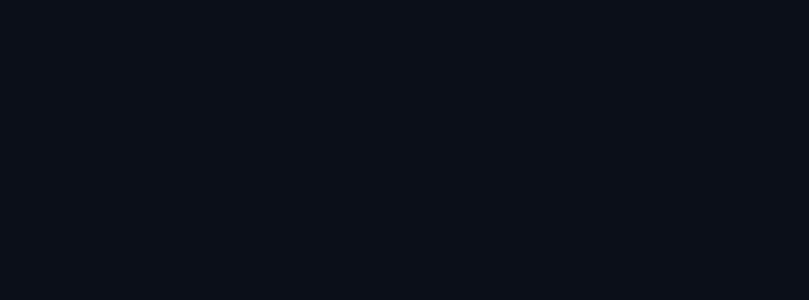
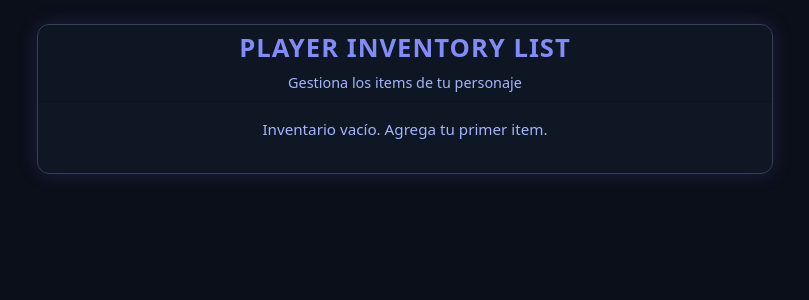
Before and after one commit to zakkdruzer/player-inventory-list, a Vue app: page / in a window 1280 px wide. Shown: the top 300 px of the page, without its empty margins (235-1044 px from the left). Built offline with nearby package versions, Linux system fonts and the light colour scheme.

Commit message:
feat: crear componente base del Player Inventory List

```diff
--- a/src/App.vue
+++ b/src/App.vue
@@ -1,9 +1,9 @@
 <template>
-  <div id="app"></div>
+  <PlayerInventoryList />
 </template>
 
 <script setup>
-// Contenedor base, la lógica irá en componentes.
+import PlayerInventoryList from './components/PlayerInventoryList.vue'
 </script>
 
 <style>
--- /dev/null
+++ b/src/components/PlayerInventoryList.vue
@@ -0,0 +1,55 @@
+<template>
+  <div class="container py-4">
+    <div class="row justify-content-center">
+      <div class="col-md-10 col-lg-8">
+        <div class="card inventory-card">
+          <div class="card-header text-center">
+            <h1 class="inventory-title">Player Inventory List</h1>
+            <p class="inventory-subtitle">
+              Gestiona los items de tu personaje
+            </p>
+          </div>
+
+          <div class="card-body">
+            <!-- Aquí irá el formulario y la lista -->
+            <p class="text-center inventory-status">
+              Inventario vacío. Agrega tu primer item.
+            </p>
+          </div>
+        </div>
+      </div>
+    </div>
+  </div>
+</template>
+
+<script setup>
+// Por ahora no hay lógica, solo estructura.
+</script>
+
+<style scoped>
+.inventory-card {
+  background: rgba(17, 24, 39, 0.8);
+  border: 1px solid #374151;
+  border-radius: 12px;
+  box-shadow: 0 0 20px rgba(99, 102, 241, 0.2);
+}
+
+.inventory-title {
+  color: #818cf8;
+  font-weight: 800;
+  letter-spacing: 1px;
+  text-transform: uppercase;
+  font-size: 1.6rem;
+}
+
+.inventory-subtitle {
+  color: #a5b4fc;
+  font-size: 0.9rem;
+  margin-bottom: 0;
+}
+
+.inventory-status {
+  color: #a5b4fc;
+  font-size: 0.95rem;
+}
+</style>
```
